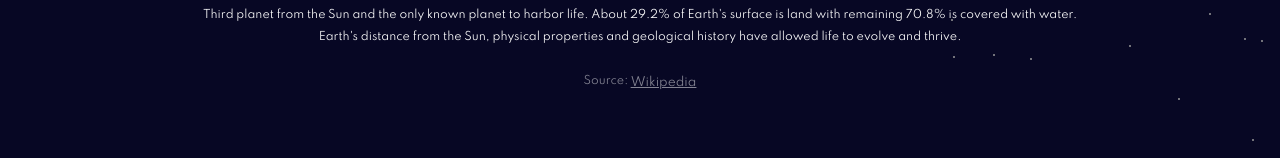
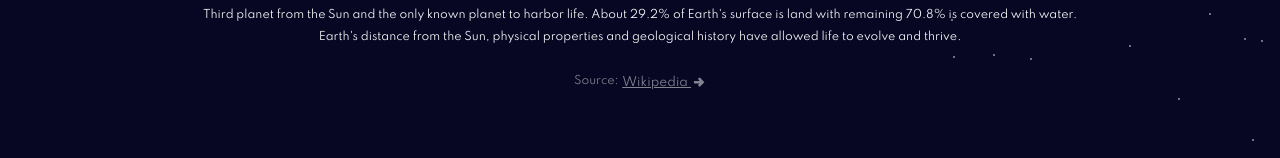
Before and after one commit to wilcodes/planet-app, a React (Create React App) app: page / in a window 1280 px wide. Shown: the part 499-657 px from the top of the page. Built offline with nearby package versions, Linux system fonts and the light colour scheme.

Commit message:
adding React icons and including one within the link

```diff
--- a/package.json
+++ b/package.json
@@ -8,6 +8,7 @@
     "@testing-library/user-event": "^12.8.3",
     "react": "^17.0.2",
     "react-dom": "^17.0.2",
+    "react-icons": "^4.2.0",
     "react-router": "^5.2.0",
     "react-router-dom": "^5.2.0",
     "react-scripts": "4.0.3",
--- a/src/MainSection/PlanetDescription/DescriptionStyles.js
+++ b/src/MainSection/PlanetDescription/DescriptionStyles.js
@@ -32,7 +32,7 @@ export const Link = styled.a`
   mix-blend-mode: normal;
   opacity: 0.5;
   margin-top: 0.85em;
-  margin-left: 0.2em;
+  margin-left: 0.3em;
   text-decoration: underline;
 `
 
--- a/src/MainSection/PlanetDescription/PlanetDescription.js
+++ b/src/MainSection/PlanetDescription/PlanetDescription.js
@@ -1,14 +1,15 @@
 import React from "react";
 import {Title, Text, Link, Wrapper} from "./DescriptionStyles"
+import { TiArrowRightThick } from "react-icons/ti";
 const PlanetDescription = () =>{
     return(
         <Wrapper direction={"column"} >
             <Title>Earth</Title>
             <Text>Third planet from the Sun and the only known planet to harbor life. About 29.2% of Earth's surface is land with remaining 70.8% is covered with water. Earth's distance from the Sun, physical properties and geological history have allowed life to evolve and thrive. </Text>
               <Wrapper >
-                  <Text style={{opacity:"0.5", mixBlend: "normal"}}>Source:</Text> <Link>Wikipedia</Link>
+                  <Text style={{opacity:"0.5", mixBlend: "normal"}}>Source:</Text> <Link>Wikipedia <TiArrowRightThick style={{position:"relative", top:"3px", left:"1px", width:"15px", height: "15px"}}/> </Link>
               </Wrapper>
         </Wrapper>
     )
-}
+};
 export default PlanetDescription;
```
Also changed, not shown: 1 other file (tests, documents, lock files or other folders).
